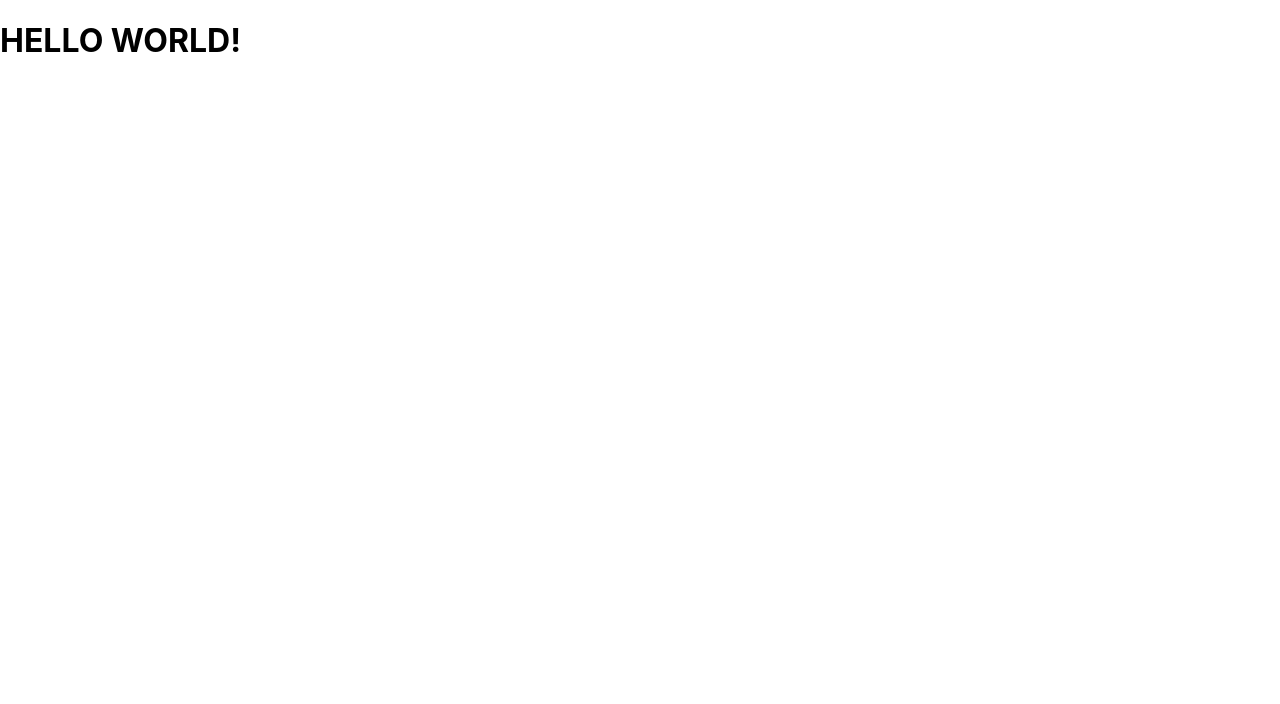
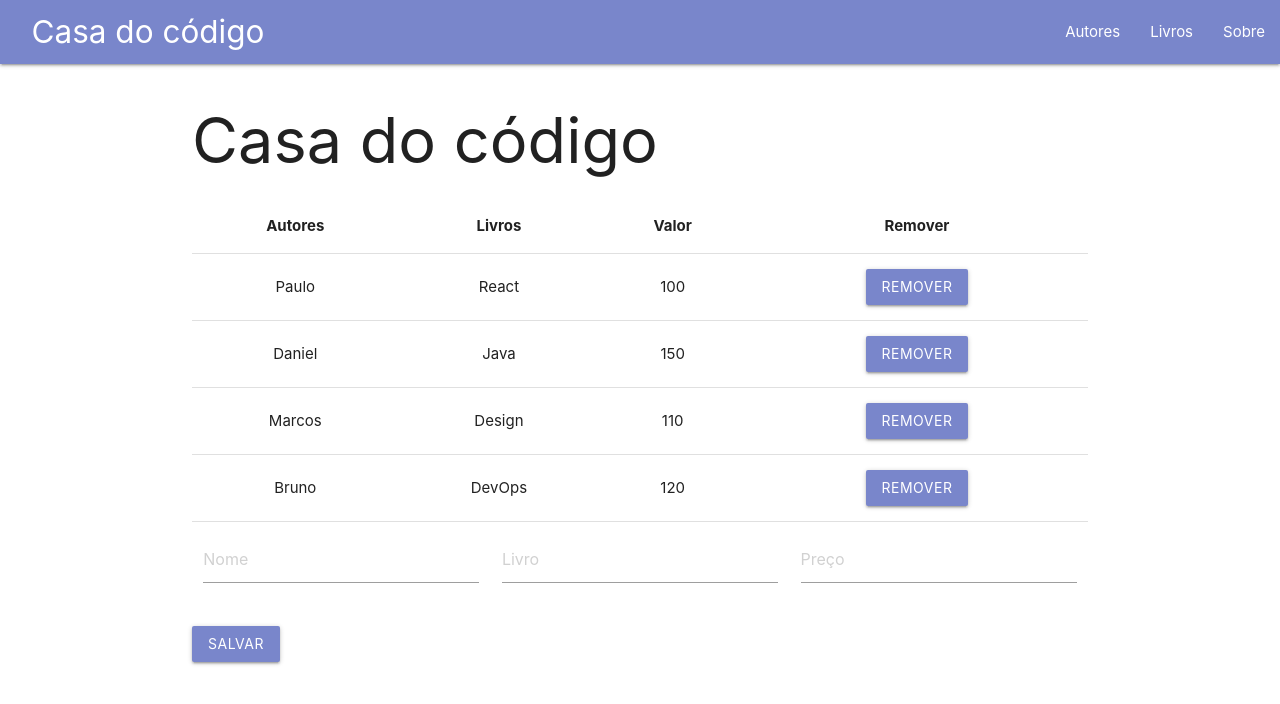
Before and after one commit to will3g/React-Alura, a React (Create React App) app: page / in a window 1280 px wide. Shown: the top 704 px of the page. Built offline with nearby package versions, Linux system fonts and the light colour scheme.

Commit message:
insert-lib-materialize-and-add-&-remove-books

```diff
--- a/package.json
+++ b/package.json
@@ -6,6 +6,7 @@
     "@testing-library/jest-dom": "^4.2.4",
     "@testing-library/react": "^9.3.2",
     "@testing-library/user-event": "^7.1.2",
+    "materialize-css": "1.0.0",
     "react": "^16.12.0",
     "react-dom": "^16.12.0",
     "react-scripts": "3.3.0"
--- a/src/App.js
+++ b/src/App.js
@@ -1,11 +1,65 @@
-import React from 'react';
+import React, { Component } from 'react';
 
-function App() {
-  return (
-    <div className="App">
-      <h1>HELLO WORLD!</h1>
-    </div>
-  );
+import './style.css';
+import '../node_modules/materialize-css/dist/css/materialize.min.css';
+
+import Header from './Header';
+import Tabela from './Tabela';
+import Formulario from './Formulario';
+
+class App extends Component {
+
+  state = {
+    autores: [
+      {
+        nome: 'Paulo',
+        livro: 'React',
+        preco: '100'
+      },
+      {
+        nome: 'Daniel',
+        livro: 'Java',
+        preco: '150'
+      },
+      {
+        nome: 'Marcos',
+        livro: 'Design',
+        preco: '110'
+      },
+      {
+        nome: 'Bruno',
+        livro: 'DevOps',
+        preco: '120'
+      }
+    ],
+  };
+
+  escutadorDeSubmit = autor => {
+    this.setState({ autores: [...this.state.autores, autor] });
+  }
+
+  removeAutor = index => {
+    const { autores } = this.state;
+
+    this.setState({
+      autores : autores.filter((autor, posAtual) => {
+        return posAtual !== index;
+      }),
+    });
+  }
+
+  render() {
+    return (
+      <>
+        <Header/>
+        <div className="container mb-10">
+          <h1>Casa do código</h1>
+          <Tabela autores = { this.state.autores } removeAutor = { this.removeAutor }/>
+          <Formulario escutadorDeSubmit={ this.escutadorDeSubmit }/>
+        </div>
+      </>
+    );
+  };
 }
 
 export default App;
--- /dev/null
+++ b/src/Formulario.js
@@ -0,0 +1,72 @@
+import React, { Component } from 'react';
+
+export default class Formulario extends Component {
+    constructor(props) {
+        super(props);
+
+        this.stateInicial = {
+            nome: '',
+            livro: '',
+            precos: '',
+        }
+
+        this.state = this.stateInicial;
+    }
+
+    submitFormulario = () => {
+        this.props.escutadorDeSubmit(this.state);
+        this.setState(this.stateInicial);
+    }
+
+    escutaInput = event => {
+        const { name, value } = event.target;
+
+        this.setState({
+            [name] : value
+        });
+    }
+
+    render() {
+
+        const { nome, livro, preco } = this.state;
+
+        return(
+            <form>
+                <div className="row">
+                    <div className="input-field col s4">
+
+                        <input
+                            id="nome"
+                            type="text"
+                            name="nome"
+                            value={nome}
+                            placeholder="Nome"
+                            onChange={this.escutaInput}
+                        />
+                    </div>
+                    <div className="input-field col s4">
+                        <input
+                            id="livro"
+                            type="text"
+                            name="livro"
+                            value={livro}
+                            placeholder="Livro"
+                            onChange={this.escutaInput}
+                        />
+                    </div>
+                    <div className="input-field col s4">
+                        <input
+                            id="preco"
+                            type="text"
+                            name="preco"
+                            value={preco}
+                            placeholder="Preço"
+                            onChange={this.escutaInput}
+                        />
+                    </div>
+                </div>
+                <button type="button" onClick={this.submitFormulario} className="btn waves-effect waves-light indigo lighten-2 mb-10">Salvar</button>
+            </form>
+        );
+    }
+}
--- /dev/null
+++ b/src/Header.js
@@ -0,0 +1,18 @@
+import React from 'react';
+
+const Header = () => {
+    return (
+        <nav>
+            <div className="nav-wrapper indigo lighten-2">
+                <a href="/" className="brand-logo ml-10">Casa do código</a>
+                <ul id="nav-mobile" className="right">
+                    <li><a href="/autores">Autores</a></li>
+                    <li><a href="/livros">Livros</a></li>
+                    <li><a href="/sobre">Sobre</a></li>
+                </ul>
+            </div>
+        </nav>
+    );
+}
+
+export default Header;
--- /dev/null
+++ b/src/Tabela.js
@@ -0,0 +1,53 @@
+import React, { Component } from 'react';
+
+const THead = () => {
+    return(
+        <thead>
+            <tr>
+                <th>Autores</th>
+                <th>Livros</th>
+                <th>Valor</th>
+                <th>Remover</th>
+            </tr>
+        </thead>
+    );
+}
+
+const TBody = props => {
+    const linhas = props.autores.map((linha, index) => {
+        return(
+            <tr key={index}>
+                <td>{linha.nome}</td>
+                <td>{linha.livro}</td>
+                <td>{linha.preco}</td>
+                <td>
+                    <button onClick={ () => props.removeAutor(index)} className="waves-effect waves-light indigo lighten-2 btn">
+                        Remover
+                    </button>
+                </td>
+            </tr>
+        );
+    });
+    return(
+        <tbody>
+            {linhas}
+        </tbody>
+    );
+}
+
+class Tabela extends Component {
+
+    render() {
+
+        const { autores, removeAutor } = this.props;
+
+        return (
+            <table className="centered highlight">
+                <THead/>
+                <TBody autores={ autores } removeAutor = { removeAutor }/>
+            </table>
+        );
+    }
+}
+
+export default Tabela;
--- /dev/null
+++ b/src/style.css
@@ -0,0 +1,7 @@
+.mb-10 {
+    margin-bottom: 1em;
+}
+
+.ml-10 {
+    margin-left: 1em;
+}
```
Also changed, not shown: 1 other file (tests, documents, lock files or other folders).
